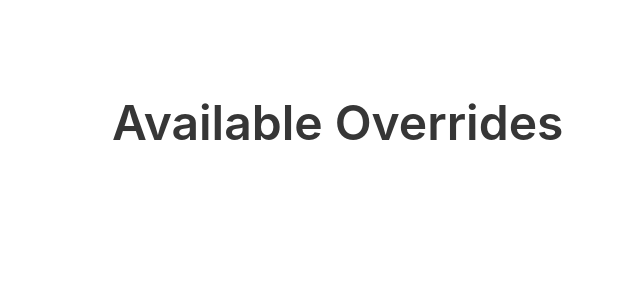
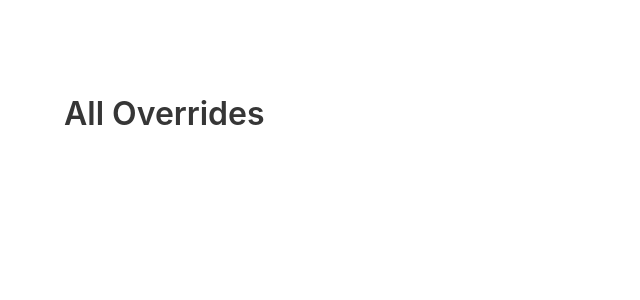
Before and after one commit to Steve-Johnstone/Dio-Override-Tool, a React (Create React App) app: page /overrides in a window 1280 px wide. Shown: the top 300 px of the page, without its empty margins (0-640 px from the left). Built offline with nearby package versions, Linux system fonts and the light colour scheme.

Commit message:
column layout implemented, CSS improved and component name changed

```diff
--- a/src/App.css
+++ b/src/App.css
@@ -0,0 +1,7 @@
+#override-display {
+	height: 500px;
+	display: flex;
+	flex-direction: column;
+	flex-wrap: wrap;
+	width: 80%;
+}
--- a/src/components/App.js
+++ b/src/components/App.js
@@ -1,6 +1,6 @@
 import React, { useState } from 'react';
 import MainPage from './MainPage.js';
-import Overrides from './Overrides.js';
+import OverrideDisplay from './OverrideDisplay.js';
 import { BrowserRouter as Router, Routes, Route } from 'react-router-dom';
 import '../App.css';
 
@@ -25,7 +25,7 @@ function App() {
 				<Route
 					exact
 					path='/overrides'
-					element={<Overrides selectedOverrides={selectedOverrides} />}
+					element={<OverrideDisplay selectedOverrides={selectedOverrides} />}
 				/>
 			</Routes>
 		</Router>
--- a/src/components/MainPage.js
+++ b/src/components/MainPage.js
@@ -20,8 +20,8 @@ const MainPage = ({ url, setUrl, setSelectedOverrides }) => {
 	}, []);
 
 	return (
-		<div className='container'>
-			<section className='section mt-6'>
+		<section className='section mt-6'>
+			<div className='container'>
 				<h1 style={{ color: '#d32f2f' }} className='title is-1'>
 					Override Tool
 				</h1>
@@ -54,8 +54,8 @@ const MainPage = ({ url, setUrl, setSelectedOverrides }) => {
 						</div>
 					</form>
 				</div>
-			</section>
-		</div>
+			</div>
+		</section>
 	);
 };
 
--- /dev/null
+++ b/src/components/OverrideDisplay.js
@@ -0,0 +1,26 @@
+import React from 'react';
+import PropTypes from 'prop-types';
+import 'bulma/css/bulma.min.css';
+
+const OverrideDisplay = ({ selectedOverrides }) => {
+	return (
+		<section className='section mt-6'>
+			<div className='container'>
+				<h3 className='title is-3'>All Overrides</h3>
+				<div>
+					<ul id='override-display'>
+						{selectedOverrides.map((a) => {
+							return <li key={selectedOverrides.indexOf(a)}>{a}</li>;
+						})}
+					</ul>
+				</div>
+			</div>
+		</section>
+	);
+};
+
+OverrideDisplay.propTypes = {
+	selectedOverrides: PropTypes.array,
+};
+
+export default OverrideDisplay;
--- a/src/components/Overrides.js
+++ /dev/null
@@ -1,24 +0,0 @@
-import React from 'react';
-import PropTypes from 'prop-types';
-
-const Overrides = ({ selectedOverrides }) => {
-	return (
-		<div className='container'>
-			<section className='section mt-6'>
-				<h1 className='title is-1'>Available Overrides</h1>
-
-				<ul>
-					{selectedOverrides.map((a) => {
-						return <li key={selectedOverrides.indexOf(a)}>{a}</li>;
-					})}
-				</ul>
-			</section>
-		</div>
-	);
-};
-
-Overrides.propTypes = {
-	selectedOverrides: PropTypes.array,
-};
-
-export default Overrides;
```
